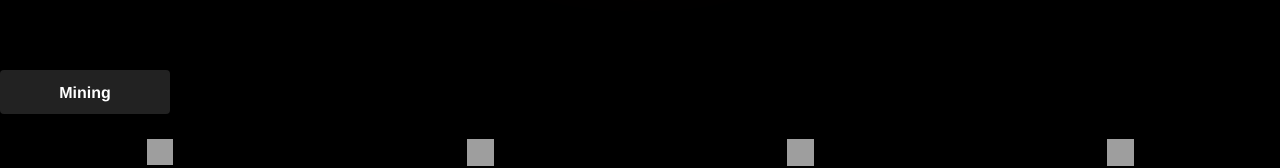
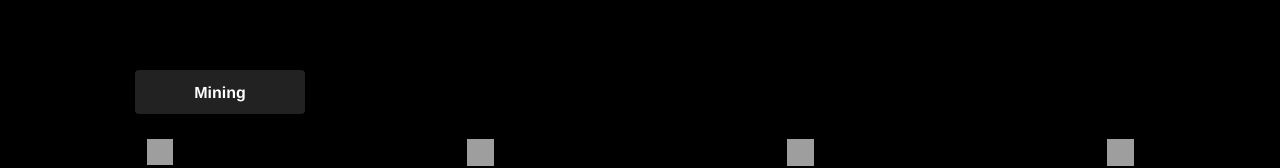
Before and after one commit to Yssn2a/spao, a plain HTML site: page index.html in a window 1280 px wide. Shown: the part 616-784 px from the top of the page. Drawn offline with Linux system fonts and the light colour scheme; grey boxes are pictures that could not be loaded.

Commit message:
Update style.css

```diff
--- a/style.css
+++ b/style.css
@@ -213,7 +213,7 @@ body {
     font-size: 16px;
     font-weight: 700;
     line-height: 1.5;
-    margin: 0 auto; /* Horizontally centers the button */
+    margin-left: 135px; /* Horizontally centers the button */
     margin-bottom: 70px; /* Keeps bottom margin */
     max-width: none;
     min-height: 44px;
```
